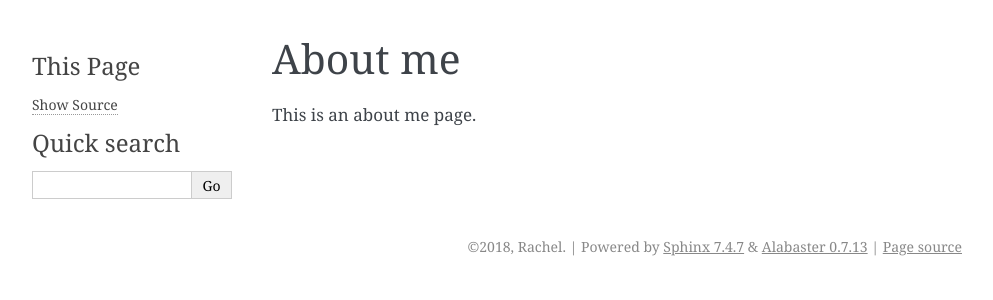
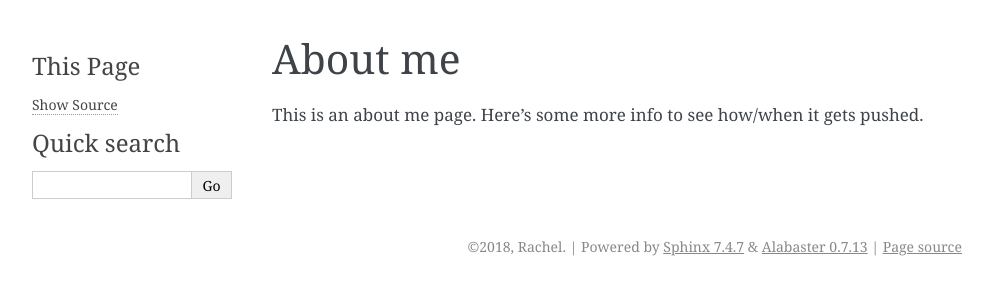
Before and after one commit to rachel94/my-test, a Sphinx documentation site: the page built from docs/about-me.rst, in a window 1280 px wide. Shown: the top 300 px of the page, without its empty margins (148-1141 px from the left). Built offline with Sphinx 7.4.7, drawn with Linux system fonts in a browser that asks for light colours.

Commit message:
edited about me

```diff
--- a/docs/about-me.rst
+++ b/docs/about-me.rst
@@ -2,4 +2,4 @@
 About me
 #########
 
-This is an about me page.
+This is an about me page. Here's some more info to see how/when it gets pushed.
```
